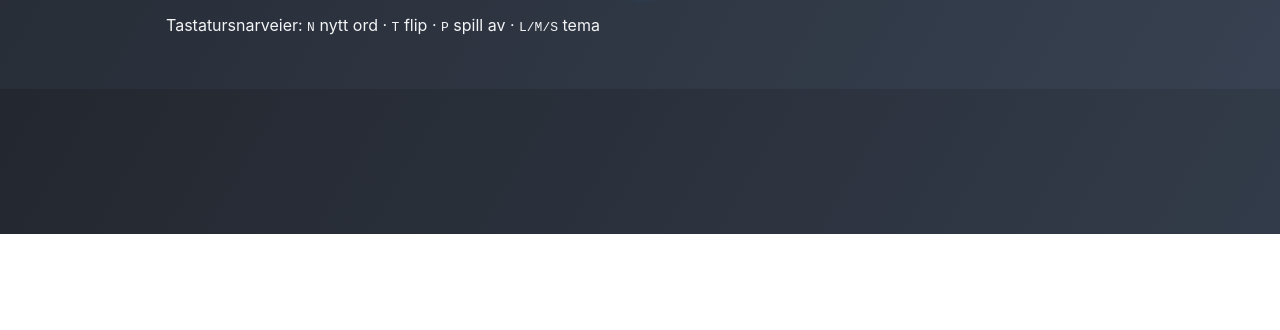
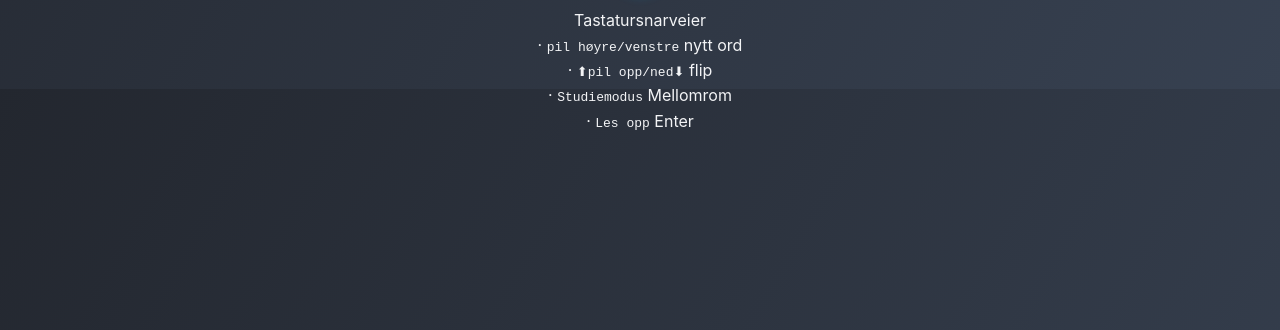
Before and after one commit to havardd/RussiskeOrdkort, a plain HTML site: page index.html in a window 1280 px wide. Shown: the part 711-1041 px from the top of the page. Before the commit the page ends 945 px from the top, so only its background shows below. Drawn offline with Linux system fonts and the light colour scheme.

Commit message:
Update page title and improve footer shortcuts styling

```diff
--- a/index.html
+++ b/index.html
@@ -3,7 +3,7 @@
 <head>
   <meta charset="utf-8" />
   <meta name="viewport" content="width=device-width, initial-scale=1, viewport-fit=cover" />
-  <title>Russisk ordkort – v4 PWA + Editor</title>
+  <title>Russisk ordkort – Lær deg språket</title>
   <meta name="description" content="Moderne, mobilvennlig ordkort med lyd, sveip, temaer, PWA/offline, editor og CSV/JSON-import.">
   <link rel="manifest" href="ordkort-manifest.webmanifest">
   <meta name="theme-color" content="#0ea5e9">
@@ -39,8 +39,8 @@
         <div class="card-face face-back" id="back" aria-hidden="true">
           <img id="imgBack" class="card-img card-img-back" src="" alt="" />
           <div class="back-grid">
-            <div><span class="label">Russisk</span><div class="value" id="no">—</div></div>
-            <div><span class="label">Norsk</span><div class="value" id="en">—</div></div>
+            <div><span class="label">Norsk</span><div class="value" id="no">—</div></div>
+            <div><span class="label">Engelsk</span><div class="value" id="en">—</div></div>
           </div>
           <div class="help">Trykk igjen for å gå tilbake.</div>
         </div>
@@ -53,7 +53,15 @@
           <span id="studyModeBtnIcon">▶️</span>
         </button>
       </div>
-      <p>Tastatursnarveier: <kbd>N</kbd> nytt ord · <kbd>T</kbd> flip · <kbd>P</kbd> spill av · <kbd>L/M/S</kbd> tema</p>
+      <p class="footer-shortcuts">Tastatursnarveier
+        <br>
+        · <kbd>pil høyre/venstre</kbd> nytt ord
+        <br>
+        · <kbd>⬆pil opp/ned⬇</kbd> flip
+        <br>
+        · <kbd>Studiemodus</kbd> Mellomrom
+        <br>
+        · <kbd>Les opp</kbd> Enter</p>
     </footer>
   </div>
 
--- a/style.css
+++ b/style.css
@@ -1,3 +1,8 @@
+/* Midtstill tastatursnarveier-tekst i footeren */
+.footer-shortcuts {
+  text-align: center;
+  margin-top: 0.7em;
+}
 /* Midtstill studiemodusknapp i footeren */
 .study-mode-btn-container {
   display: flex;
```
